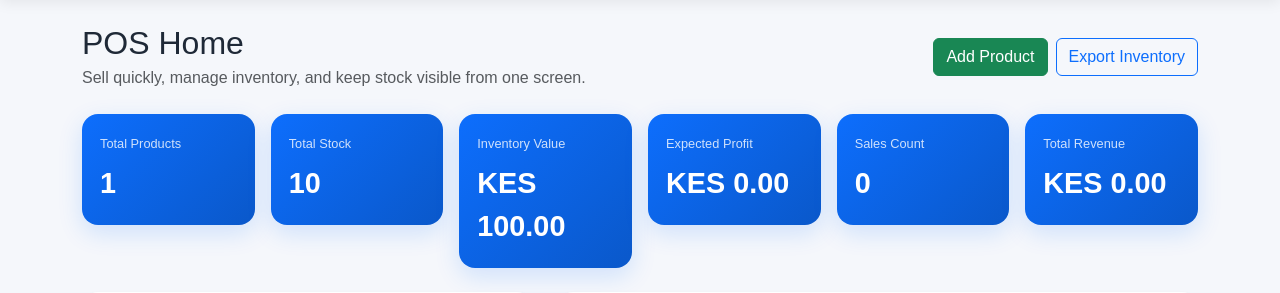
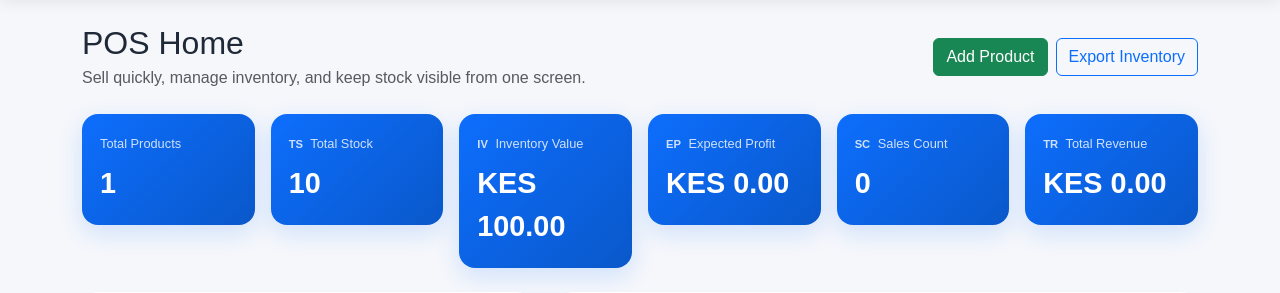
Before and after one commit to davidotieno13827-cell/SERVERNAHGLASSLTD, a Flask app: page / in a window 1280 px wide. Shown: the part 80-373 px from the top of the page. Run offline with Flask 3, Linux system fonts and the light colour scheme; a user stored in the database is signed in; tables that the repository leaves empty hold one stand-in row (values such as "Sample post"); some libraries are stand-ins or nearby versions.

Commit message:
Add dashboard metric initials

```diff
--- a/static/style.css
+++ b/static/style.css
@@ -27,6 +27,14 @@ body {
 .stat-card span {
     font-size: 0.8rem;
     opacity: 0.8;
+}
+
+.stat-card .stat-code {
+    display: inline-block;
+    font-size: 0.7rem;
+    margin: 0 4px 0 0;
+    opacity: 1;
+    letter-spacing: 0;
 }
 
 .stat-card strong {
--- a/templates/home.html
+++ b/templates/home.html
@@ -15,11 +15,11 @@
 
 <div class="row g-3 mb-4">
     <div class="col-md-2"><div class="stat-card"><span>Total Products</span><strong>{{ stats.total_products }}</strong></div></div>
-    <div class="col-md-2"><div class="stat-card"><span>Total Stock</span><strong>{{ stats.total_stock }}</strong></div></div>
-    <div class="col-md-2"><div class="stat-card"><span>Inventory Value</span><strong>KES {{ '%.2f'|format(stats.inventory_value) }}</strong></div></div>
-    <div class="col-md-2"><div class="stat-card"><span>Expected Profit</span><strong>KES {{ '%.2f'|format(stats.expected_profit) }}</strong></div></div>
-    <div class="col-md-2"><div class="stat-card"><span>Sales Count</span><strong>{{ stats.sales_count }}</strong></div></div>
-    <div class="col-md-2"><div class="stat-card"><span>Total Revenue</span><strong>KES {{ '%.2f'|format(stats.total_revenue) }}</strong></div></div>
+    <div class="col-md-2"><div class="stat-card"><span><strong class="stat-code">TS</strong> Total Stock</span><strong>{{ stats.total_stock }}</strong></div></div>
+    <div class="col-md-2"><div class="stat-card"><span><strong class="stat-code">IV</strong> Inventory Value</span><strong>KES {{ '%.2f'|format(stats.inventory_value) }}</strong></div></div>
+    <div class="col-md-2"><div class="stat-card"><span><strong class="stat-code">EP</strong> Expected Profit</span><strong>KES {{ '%.2f'|format(stats.expected_profit) }}</strong></div></div>
+    <div class="col-md-2"><div class="stat-card"><span><strong class="stat-code">SC</strong> Sales Count</span><strong>{{ stats.sales_count }}</strong></div></div>
+    <div class="col-md-2"><div class="stat-card"><span><strong class="stat-code">TR</strong> Total Revenue</span><strong>KES {{ '%.2f'|format(stats.total_revenue) }}</strong></div></div>
 </div>
 
 <div class="row g-4 mb-4">
```
